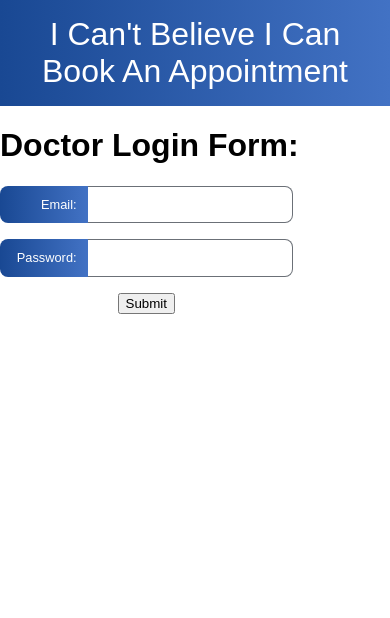
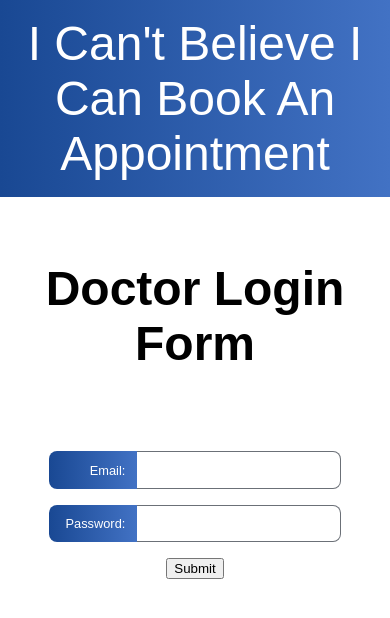
Before and after one commit to iO-Academy/23-mar-icantbelieveicanbookanappointment, a React (Create React App) app: page /login in a window 390 px wide. Shown: the top 618 px of the page. Built offline with nearby package versions, Linux system fonts and the light colour scheme; the HTML template or start-up script is replaced by a standard one.

Commit message:
feat: styled the doctor login form for the title and inputs and added media query for the input widths on mobile

```diff
--- a/src/components/LoginForm/_loginForm.scss
+++ b/src/components/LoginForm/_loginForm.scss
@@ -1,7 +1,23 @@
+h1 {
+  text-align: center;
+  font-size: 3rem;
+  padding: 2rem;
+}
+
 .login-form-container {
-  width: 75%;
+  width: 45%;
   display: flex;
+  margin: 0 auto;
+  padding: 1rem 0 0 0;
+  //border: 1px solid red;
   flex-direction: column;
   align-items: center;
   gap: 1rem;
 }
+
+@media (max-width: 767px) {
+  /* Styles for mobile devices */
+  .login-form-container {
+    width: 75%;
+  }
+}
--- a/src/pages/login/index.js
+++ b/src/pages/login/index.js
@@ -4,7 +4,7 @@ const Login = () => {
 
   return (
     <>
-        <h1>Doctor Login Form:</h1>
+        <h1>Doctor Login Form</h1>
      <LoginForm />
     </>
   )
```
